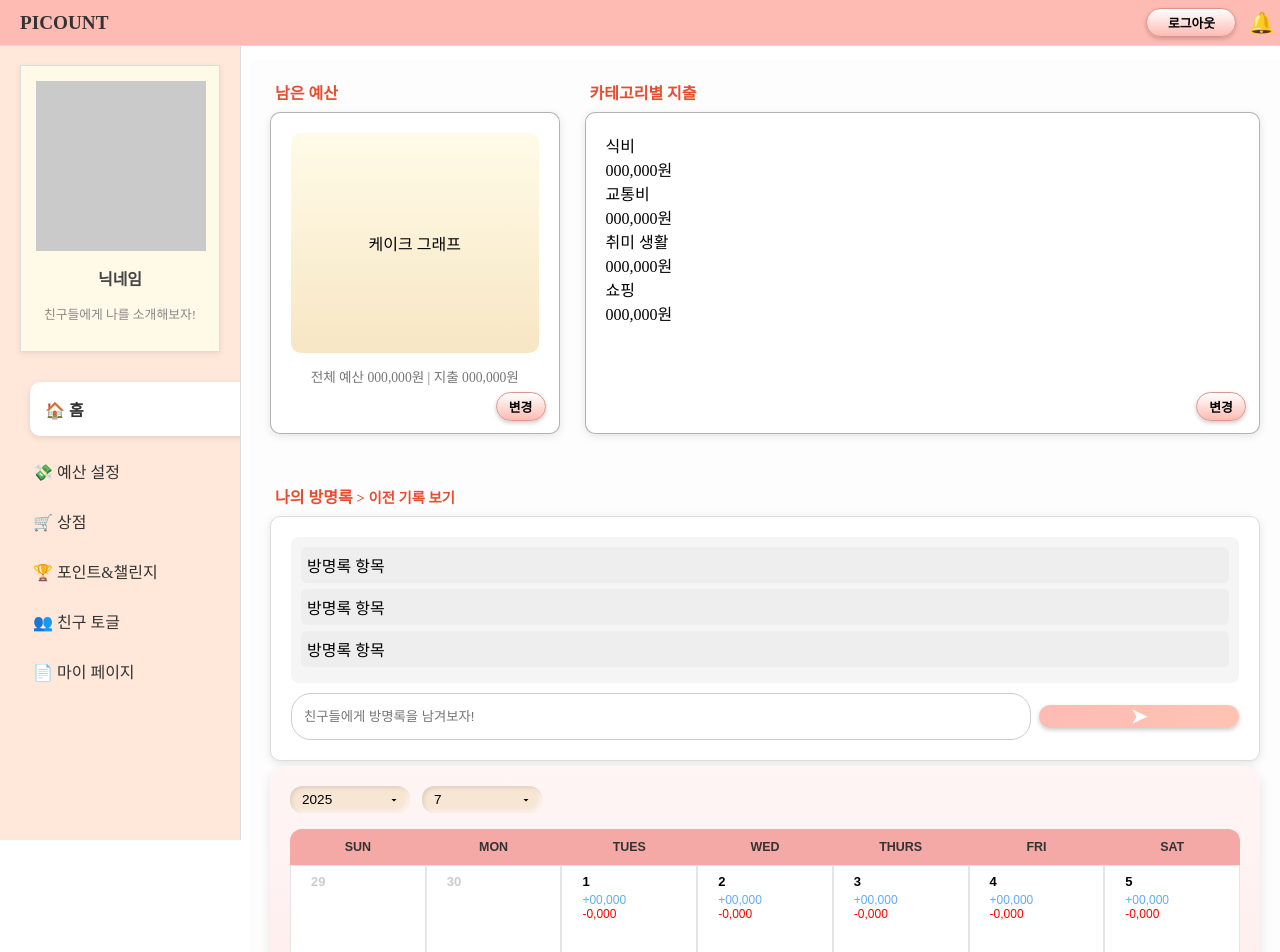
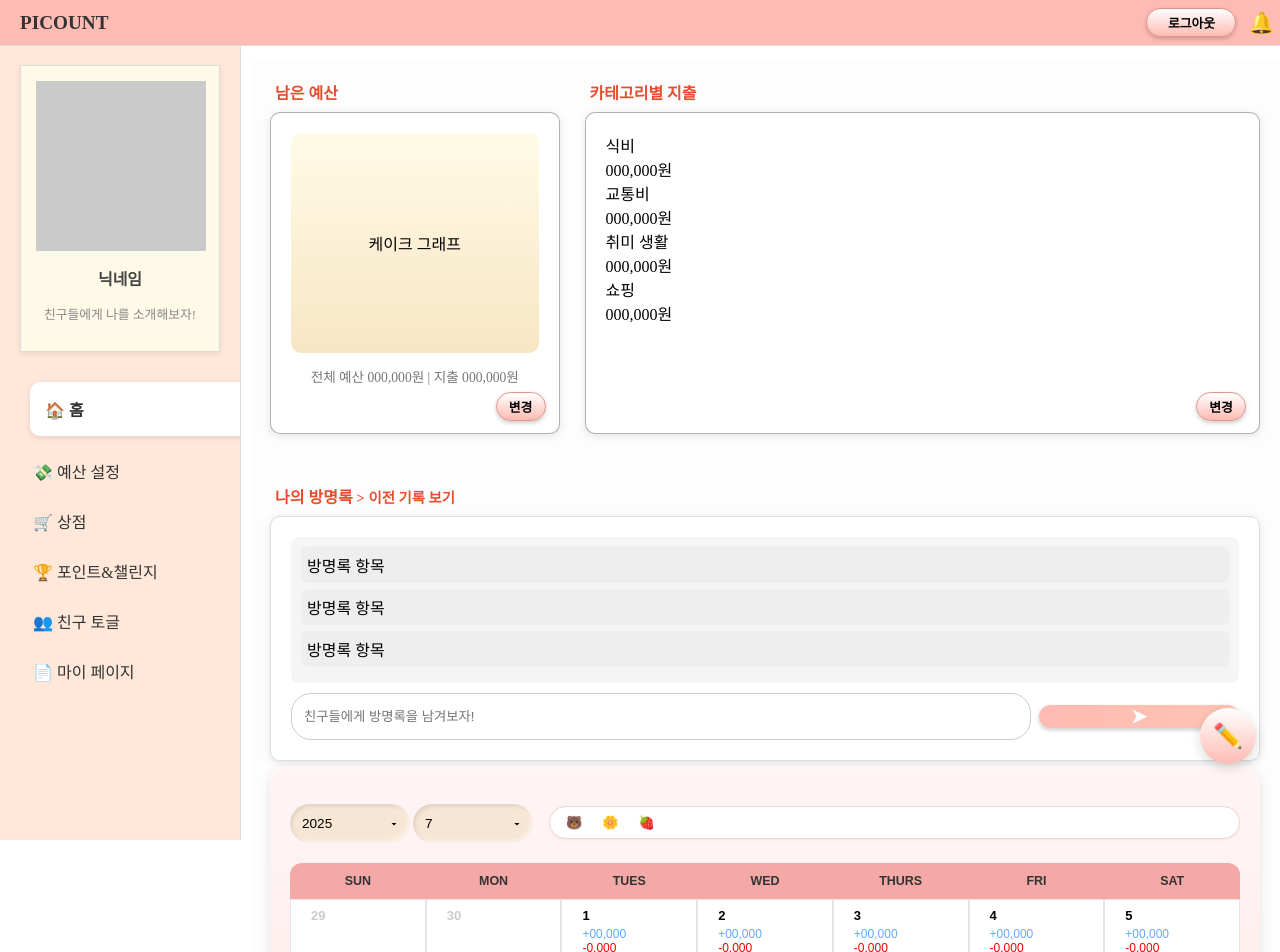
Before and after one commit to Picount-SOLUX/Picount-FE, a React (Vite) app: page /home in a window 1280 px wide. Shown: the top 952 px of the page. Built offline with nearby package versions, Linux system fonts and the light colour scheme.

Commit message:
캘린더 구현 및 코드 수정

```diff
--- a/src/pages/Home/components/Calendar.jsx
+++ b/src/pages/Home/components/Calendar.jsx
@@ -81,6 +81,7 @@ const Calendar = () => {
 
   return (
     <div className={styles.calendarContainer}>
+      <div className={styles.headerRow}>
         <div className={styles.selectBox}>
           <select
             value={currentYear}
@@ -106,13 +107,14 @@ const Calendar = () => {
           </select>
         </div>
 
-      {/* <div className={styles.header}>
-        <button onClick={handlePrevMonth}>&lt;</button>
-        <span>
-          {currentYear}년 {currentMonth + 1}월
-        </span>
-        <button onClick={handleNextMonth}>&gt;</button>
-      </div> */}
+        <div className={styles.stickerBar}>
+          <div className={styles.stickerTrack}>
+            <div className={styles.stickerItem}>🐻</div>
+            <div className={styles.stickerItem}>🌼</div>
+            <div className={styles.stickerItem}>🍓</div>
+          </div>
+        </div>
+      </div>
 
       <div className={styles.weekdays}>
         {["SUN", "MON", "TUES", "WED", "THURS", "FRI", "SAT"].map((day) => (
@@ -123,6 +125,7 @@ const Calendar = () => {
       </div>
 
       <div className={styles.days}>{renderDays()}</div>
+      <button className={styles.floatingEditBtn}>✏️</button>
     </div>
   );
 };
--- a/src/pages/Home/components/Calendar.module.css
+++ b/src/pages/Home/components/Calendar.module.css
@@ -11,12 +11,6 @@
   font-family: "Noto Sans KR", sans-serif;
 }
 
-/* .header {
-  display: flex;
-  justify-content: space-between;
-  align-items: center;
-  margin-bottom: 10px;
-} */
 .dropdown {
   appearance: none;
   -webkit-appearance: none;
@@ -24,8 +18,8 @@
 
   background-color: #f8e6d5;
   border: none;
-  border-radius: 12px;
-  padding: 6px 30px 6px 12px;
+  border-radius: 24px;
+  padding: 12px 24px 12px 12px;
   font-size: 0.85rem;
   font-weight: 500;
   width: 120px;
@@ -121,3 +115,72 @@
 .day:nth-child(36) {
   border-bottom-left-radius: 12px;
 }
+.headerRow {
+  display: flex;
+  justify-content: space-between;
+  align-items: center;
+  margin-bottom: 4px;
+  gap: 16px;
+  width: 100%;
+}
+
+.selectBox {
+  display: flex;
+  gap: 3px;
+  margin-top: 18px;
+}
+
+.stickerBar {
+  flex-grow: 1;
+  flex-shrink: 1;
+  flex-basis: 0;
+  width: 100%;
+  background-color: white;
+  border-radius: 100px;
+  border: 1.5px solid #f0d4ca;
+  padding: 6px 12px;
+  box-shadow: 0 1px 3px rgba(0, 0, 0, 0.05);
+  display: flex;
+  align-items: center;
+  overflow-x: auto;
+  min-width: 0;
+}
+
+.stickerTrack {
+  display: flex;
+  gap: 12px;
+  white-space: nowrap;
+}
+
+.stickerItem {
+  font-size: 13px;
+  padding: 2px 4px;
+  border-radius: 8px;
+  cursor: grab;
+  user-select: none;
+}
+
+.stickerItem:hover {
+  transform: scale(1.2);
+}
+
+.floatingEditBtn {
+  position: fixed;
+  bottom: 24px;
+  right: 24px;
+  background-color: #ffbebe;
+  color: #333;
+  border: none;
+  border-radius: 50%;
+  width: 56px;
+  height: 56px;
+  font-size: 24px;
+  box-shadow: 0 4px 12px rgba(0, 0, 0, 0.15);
+  cursor: pointer;
+  z-index: 1000;
+  transition: background-color 0.2s ease;
+}
+
+.floatingEditBtn:hover {
+  background-color: #ff9c9c;
+}
```
Also changed, not shown: src/pages/Home/components/Calendar..jsx (deleted). Lines whose indentation alone changed are shown as unchanged.
